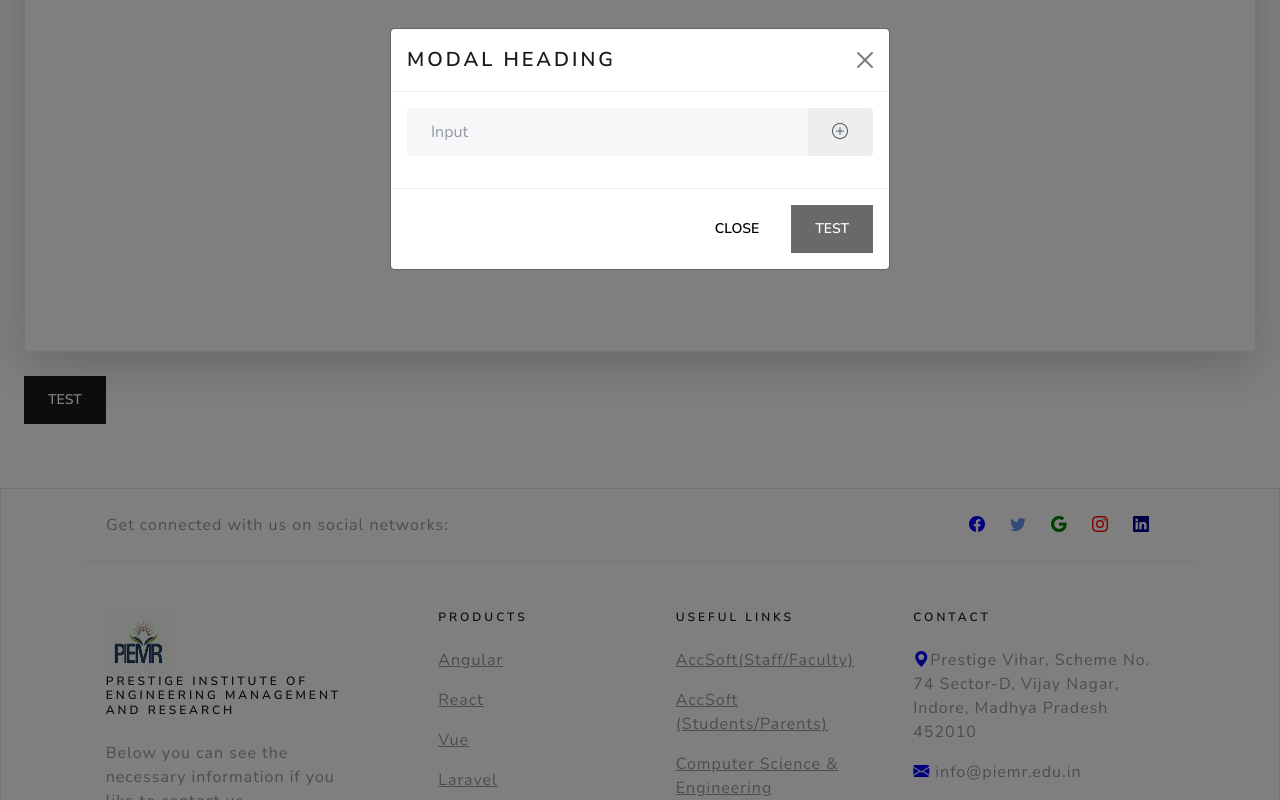
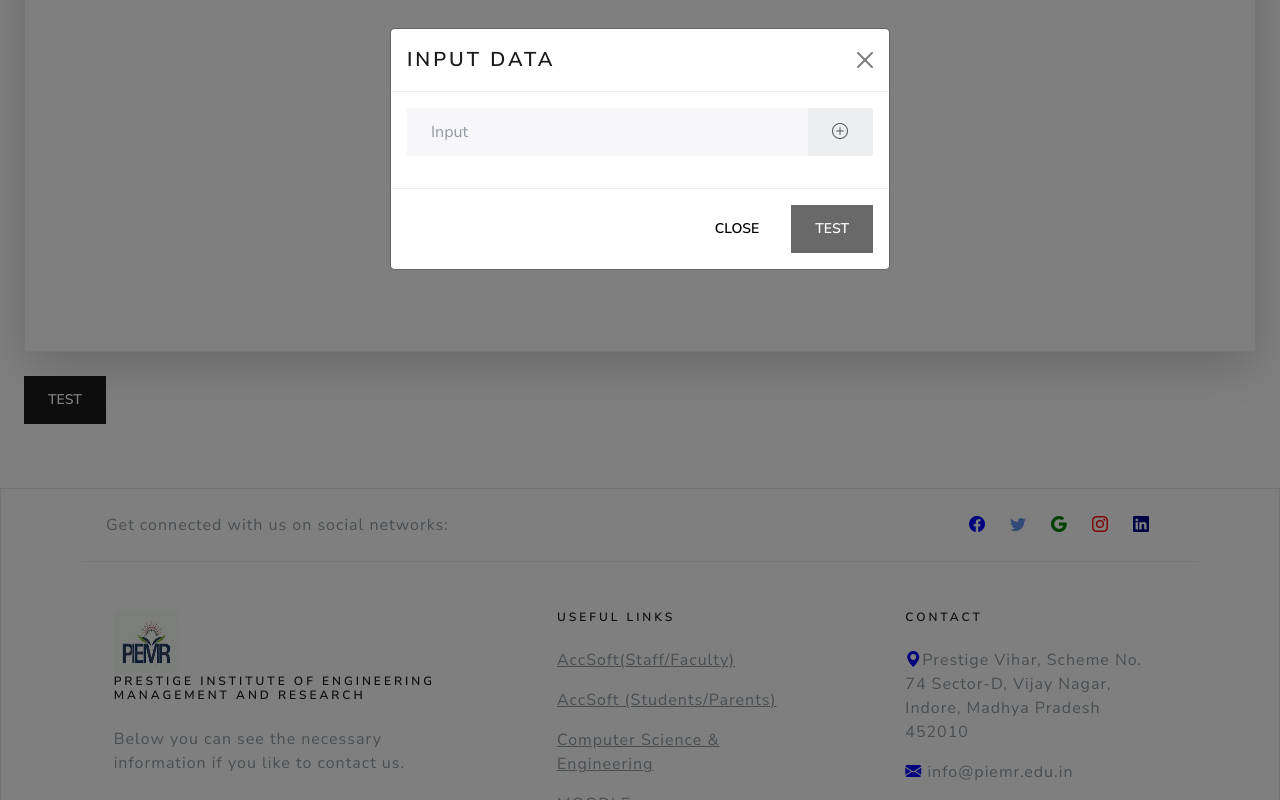
Before and after one commit to jayeshagrawal07/virtual-lab-frontend, a React (Create React App) app: page /simulation in a window 1280 px wide. Both pictures are taken after a click on the button "TEST". Shown: the part 521-1321 px from the top of the page. Built offline with nearby package versions, Linux system fonts and the light colour scheme.

Commit message:
Mealy moore

```diff
--- a/src/components/Footer.js
+++ b/src/components/Footer.js
@@ -41,7 +41,7 @@ function Footer() {
 
         <div className="row mt-3">
 
-          <div className="col-md-3 col-lg-4 col-xl-3 mx-auto mb-4">
+          <div className="col-md-4 col-lg-5 col-xl-4 mx-auto mb-4">
 
             <h6 className="text-uppercase fw-bold mb-4">
              <img  className="img2" src="/images/logo.jpg"/><br/>Prestige Institute Of Engineering Management And Research
@@ -50,26 +50,7 @@ function Footer() {
             <p> Below you can see the necessary information if you like to contact us.</p>
           </div>
 
-          <div className="col-md-2 col-lg-2 col-xl-2 mx-auto mb-4">
-
-            <h6 className="text-uppercase fw-bold mb-4">
-              Products
-            </h6>
-            <p>
-              <a href="#!" className="text-reset">Angular</a>
-            </p>
-            <p>
-              <a href="#!" className="text-reset">React</a>
-            </p>
-            <p>
-              <a href="#!" className="text-reset">Vue</a>
-            </p>
-            <p>
-              <a href="#!" className="text-reset">Laravel</a>
-            </p>
-          </div>
-
-          <div className="col-md-3 col-lg-2 col-xl-2 mx-auto mb-4">
+          <div className="col-md-4 col-lg-3 col-xl-3 mx-auto mb-4">
             <h6 className="text-uppercase fw-bold mb-4">Useful links</h6>
             <p><a href="http://183.182.87.181/Accsoft2/Login.aspx" target="blank" className="text-reset">AccSoft(Staff/Faculty)</a></p>
             <p><a href="http://183.182.87.181/Accsoft2/studentLogin.aspx" target="blank" className="text-reset">AccSoft (Students/Parents)</a></p>
--- a/src/components/NavBar.js
+++ b/src/components/NavBar.js
@@ -1,43 +1,56 @@
-import React from 'react'
-import { LinkContainer }  from  'react-router-bootstrap'
-import { Navbar,Nav,NavDropdown ,Dropdown,Button   }  from  'react-bootstrap'
-import  { logout }  from  '../actions/userActions'
-import { Link }  from "react-router-dom"
-import { useDispatch , useSelector} from 'react-redux'
+import React from "react";
+import { LinkContainer } from "react-router-bootstrap";
+import { Navbar, Nav, NavDropdown, Dropdown, Button } from "react-bootstrap";
+import { logout } from "../actions/userActions";
+import { Link } from "react-router-dom";
+import { useDispatch, useSelector } from "react-redux";
 function NavBar() {
-    const userLogin = useSelector(state => state.userLogin)
-    const { userInfo } = userLogin
+  const userLogin = useSelector((state) => state.userLogin);
+  const { userInfo } = userLogin;
 
-    const dispatch = useDispatch()
-    const logoutHandler =()=>{
-      dispatch (logout())
-  }
-
+  const dispatch = useDispatch();
+  const logoutHandler = () => {
+    dispatch(logout());
+  };
 
   return (
     <>
-    <div className="e7070742 pv3-ns ph1-ns bg-white"/>
-    <nav className= "navbar navbar-expand-lg navbar-light  rounded container" >
-      <div className= "container-fluid">
-        <LinkContainer to='/'>
-        <Navbar.Brand><img src="/images/VirtualLabs_logo_final.png" alt="Loading" className="image1"/></Navbar.Brand>
+      <div className="e7070742 pv3-ns ph1-ns bg-white" />
+      <nav className="navbar navbar-expand-lg navbar-light  rounded container">
+        <div className="container-fluid">
+          <LinkContainer to="/">
+            <Navbar.Brand>
+              <img
+                src="/images/VirtualLabs_logo_final.png"
+                alt="Loading"
+                className="image1"
+              />
+            </Navbar.Brand>
           </LinkContainer>
-      <button className= "navbar-toggler" type="button" data-bs-toggle="collapse" data-bs-target="#navbarsExample09" aria-controls="navbarsExample09" aria-expanded="false" aria-label="Toggle navigation">
-          <span className= "navbar-toggler-icon"></span>
+          <button
+            className="navbar-toggler"
+            type="button"
+            data-bs-toggle="collapse"
+            data-bs-target="#navbarsExample09"
+            aria-controls="navbarsExample09"
+            aria-expanded="false"
+            aria-label="Toggle navigation"
+          >
+            <span className="navbar-toggler-icon"></span>
           </button>
 
-        <div className= "collapse navbar-collapse" id="navbarsExample09">
-          <ul className= "nav col-12  mb-2 justify-content-right mb-md-0">
-            <li className= "nav-item">
-              <Nav.Link href="/" >Home</Nav.Link>
+          <div className="collapse navbar-collapse" id="navbarsExample09">
+            <ul className="nav col-12  mb-2 justify-content-right mb-md-0">
+              <li className="nav-item">
+                <Nav.Link href="/">Home</Nav.Link>
               </li>
-            <li className= "nav-item">
-              <Nav.Link  href="/about">About</Nav.Link>
+              <li className="nav-item">
+                <Nav.Link href="/about">About</Nav.Link>
               </li>
-           <li className= "nav-item">
-              <Nav.Link  href='/ContactUs'>ContactUs</Nav.Link>
+              <li className="nav-item">
+                <Nav.Link href="/ContactUs">ContactUs</Nav.Link>
               </li>
-            {userInfo ? (
+              {/*userInfo ? (
       <div></div>
 
 
@@ -47,11 +60,9 @@ function NavBar() {
       <Link  to="/signup" className="btn btn-primary">Signup</Link>
       </li>
 
-    )}
+    )*/}
 
-
-
-    {userInfo ? (
+              {/*userInfo ? (
          <NavDropdown title={userInfo.name} id='name'>
             <Link to="/profile">
           <NavDropdown.Item >Profile</NavDropdown.Item>
@@ -67,24 +78,14 @@ function NavBar() {
       <Link  to="/user/login" className="btn btn-primary">Login</Link>
       </li>
 
-    )}
-
-
-
-
-
-
+    )*/}
             </ul>
           </div>
         </div>
       </nav>
-     <hr/>
-
+      <hr />
     </>
-
-    )
+  );
 }
 
-
-
-export default NavBar
+export default NavBar;
--- a/src/screen/SimulationScreen.js
+++ b/src/screen/SimulationScreen.js
@@ -9,6 +9,7 @@ import {
   FormControl,
   InputGroup,
   Modal,
+  Table,
   Toast,
   useAccordionButton,
 } from "react-bootstrap";
@@ -79,6 +80,10 @@ function SimulationScreen() {
   const [inputArray, setInputArray] = useState([]);
 
   const handleClose = () => setShow(false);
+  const handleOutputModalClose = () => {
+    handelReset();
+    setShowOutputModal(false);
+  };
   const handleShow = (toConvertFlag = false) => {
     if (toConvertFlag) {
       handelTest(toConvertFlag);
@@ -121,31 +126,16 @@ function SimulationScreen() {
     );
   }
 
-  // const handelValidate = async () => {
-  //   try {
-  //     let res = await axios.post("http://127.0.0.1:5050/api/isDFA", {
-  //       data: JSON.parse(localStorage.getItem("fsm")),
-  //     });
-  //     console.log("res", res);
-  //   } catch (e) {
-  //     console.log("error", e);
-  //   }
-  // };
-
   const handelTest = async (toConvertFlag = false) => {
     try {
       let data;
       if (input.value) data = [...inputArray, input].map(({ value }) => value);
       else data = inputArray.map(({ value }) => value);
-      let res = await axios.post(
-        // "http://127.0.0.1:5050/api/isNfaAccept_input",
-        "http://127.0.0.1:5050/api/Test",
-        {
-          data: JSON.parse(localStorage.getItem("fsm")),
-          input_string: toConvertFlag ? "" : data,
-          type,
-        }
-      );
+      let res = await axios.post("http://127.0.0.1:5050/api/Test", {
+        data: JSON.parse(localStorage.getItem("fsm")),
+        input_string: toConvertFlag ? "" : data,
+        type,
+      });
       if (!res.data.res) {
         throw res.data.msg;
       }
@@ -170,6 +160,9 @@ function SimulationScreen() {
         setMessage("Test Successful");
         setToastVariant("success");
         setShowToast(true);
+        if (TYPES.MOORE === type || TYPES.MEALY === type) {
+          setShowOutputModal(true);
+        }
       } else {
         setMessage("Converted Successfully");
         setToastVariant("success");
@@ -283,9 +276,15 @@ function SimulationScreen() {
         Convert
     </Button>*/}
 
-      <Modal show={show} onHide={handleClose}>
+      <Modal
+        className={showOutputModal ? "d-none" : ""}
+        show={show}
+        onHide={handleClose}
+      >
         <Modal.Header closeButton>
-          <Modal.Title>Modal heading</Modal.Title>
+          <Modal.Title>
+            {TYPES.NFA_DFA !== type ? "Input Data" : "Converted Data"}
+          </Modal.Title>
         </Modal.Header>
         <Modal.Body>
           {TYPES.NFA_DFA !== type && (
@@ -376,6 +375,43 @@ function SimulationScreen() {
           )}
         </Modal.Footer>
       </Modal>
+      <Modal show={showOutputModal} onHide={handleOutputModalClose}>
+        <Modal.Header closeButton>
+          <Modal.Title>Outputs</Modal.Title>
+        </Modal.Header>
+        <Modal.Body>
+          <Table striped bordered hover>
+            <thead>
+              <tr>
+                <th>#</th>
+                <th>Input</th>
+                <th>Output</th>
+              </tr>
+            </thead>
+            <tbody>
+              {inputArray.map((item, i) => (
+                <tr key={i}>
+                  <td>{i + 1}</td>
+                  <td>{item.value}</td>
+                  <td>{item.test}</td>
+                </tr>
+              ))}
+              {input.value && (
+                <tr>
+                  <td>{inputArray.length + 1}</td>
+                  <td>{input.value}</td>
+                  <td>{input.test}</td>
+                </tr>
+              )}
+            </tbody>
+          </Table>
+        </Modal.Body>
+        <Modal.Footer>
+          <Button variant="primary" onClick={handleOutputModalClose}>
+            Close
+          </Button>
+        </Modal.Footer>
+      </Modal>
     </>
   );
 }
```
Lines whose indentation alone changed are shown as unchanged.
